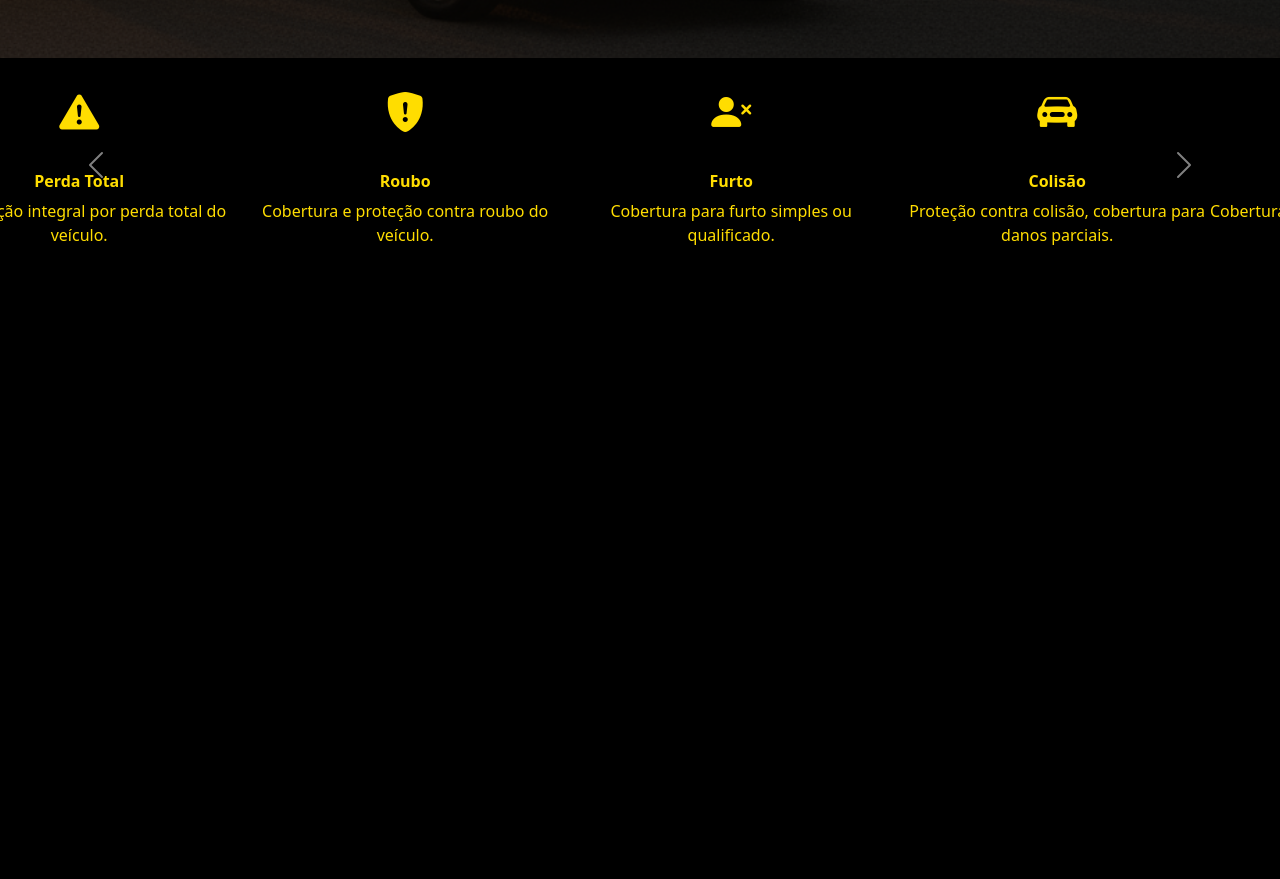
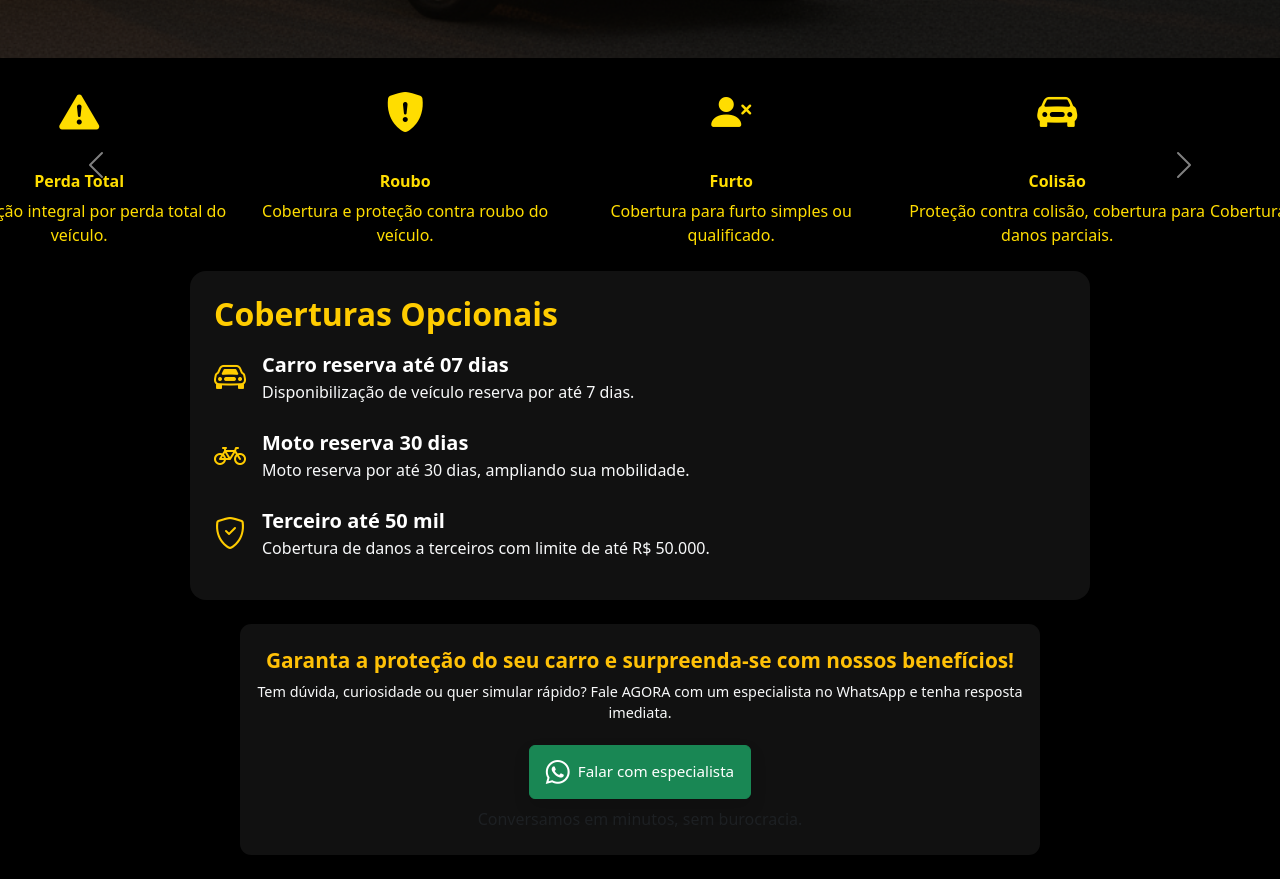
Before and after one commit to ewertonmth/paginaNordesteAssociados, a plain HTML site: page index.html in a window 1280 px wide. Shown: the part 809-1688 px from the top of the page. Before the commit the page ends 1080 px from the top, so only its background shows below. Drawn offline with nearby package versions, Linux system fonts and the light colour scheme.

Commit message:
Melhorias no layout e animações do site Nordeste Associados
- Ajuste na largura e centralização dos cards de coberturas opcionais e chamada para WhatsApp, garantindo responsividade e melhor visualização em desktop e mobile.
- Correção do alinhamento e hierarquia visual dos títulos e ícones nos cards, com texto branco para melhor contraste no fundo escuro.
- Remoção da classe de animação `fade-in` de elementos excessivos para evitar sumiço e quebra na estrutura do layout.
- Inclusão de animações CSS para fade-in suave, efeito digitando em título principal e pulse nos botões, via classes específicas.
- Atualização do código JavaScript para ativar as animações apenas nos elementos visíveis na área de visualização, com detecção via scroll.
- Ajuste nos estilos CSS para manter identidade visual da marca com cores amarelo, preto e branco, e responsividade.
- Testes e refinamentos para garantir que o design fique limpo, moderno e funcional em todas resoluções.

Esse commit traz uma experiência de navegação mais dinâmica, profissional e visualmente agradável para o usuário final.

```diff
--- a/assets/css/style.css
+++ b/assets/css/style.css
@@ -39,6 +39,32 @@ body {
   padding: 1.5rem;
   z-index: 3;
   position: relative;
+}
+
+.hero-title {
+  font-size: 2.2rem;
+  line-height: 1.15;
+  color: var(--bs-primary);
+}
+
+.hero-subtitle {
+  font-size: 1.1rem;
+  color: var(--bs-primary);
+}
+
+@media (max-width: 768px) {
+  .hero-title {
+    font-size: 1.35rem;
+  }
+
+  .hero-content {
+    text-align: left !important;
+    padding: 2rem 0.5rem;
+  }
+
+  .hero-subtitle {
+    font-size: 0.98rem;
+  }
 }
 
 .carousel-item .card {
@@ -85,3 +111,103 @@ body {
     font-size: 2rem;
   }
 }
+
+.opcional-card {
+  margin: 0 auto;
+  background: #111;
+  border-radius: 1rem;
+  max-width: 900px;
+  margin: 0 auto;
+  padding: 2rem 1.4rem;
+}
+
+@media (max-width: 576px) {
+  .opcional-card {
+    max-width: 98vw;
+    padding: 1rem 0.4rem;
+    border-radius: 0.7rem;
+  }
+}
+
+.opcional-title {
+  color: #ffcc00;
+}
+
+.opcional-icon {
+  color: #ffcc00;
+  font-size: 2rem;
+}
+
+.opcional-main-icon {
+  color: #ffcc00;
+  font-size: 5rem;
+}
+
+.whatsapp-cta-compact {
+  background: #111;
+  border-radius: 0.7rem;
+  max-width: 800px;
+  margin: 0 auto;
+  box-shadow: 0 1px 10px #0003;
+  padding: 1rem 0.8rem;
+  color: #fff;
+  text-align: center;
+}
+
+.whatsapp-cta-compact h2 {
+  font-size: 1.3rem;
+  font-weight: 700;
+  color: #ffcc00;
+  margin-bottom: 0.5rem;
+}
+
+.whatsapp-cta-compact p {
+  font-size: 0.9rem;
+  margin-bottom: 0.5rem;
+  color: #ddd;
+}
+
+.whatsapp-cta-compact .btn {
+  font-size: 0.95rem;
+  padding: 0.5rem 1.2rem;
+  margin-top: 0.8rem;
+}
+
+.pulse {
+  animation: pulse 1.3s infinite;
+}
+
+@keyframes pulse {
+  0% {
+    box-shadow: 0 0 0 0 #25d36644;
+  }
+
+  70% {
+    box-shadow: 0 0 0 6px rgba(37, 211, 102, 0);
+  }
+
+  100% {
+    box-shadow: 0 0 0 0 rgba(37, 211, 102, 0);
+  }
+}
+
+@media (max-width: 575.98px) {
+  .whatsapp-cta-compact {
+    max-width: 95vw;
+    padding: 0.6rem 0.5rem;
+    border-radius: 0.5rem;
+  }
+
+  .whatsapp-cta-compact h2 {
+    font-size: 1.1rem;
+  }
+
+  .whatsapp-cta-compact p {
+    font-size: 0.85rem;
+  }
+
+  .whatsapp-cta-compact .btn {
+    font-size: 0.85rem;
+    padding: 0.4rem 1rem;
+  }
+}
--- a/index.html
+++ b/index.html
@@ -67,11 +67,11 @@
     <header>
       <div class="hero-banner">
         <div class="hero-overlay">
-          <div class="hero-content">
-            <h1 class="display-4 fw-bold">
+          <div class="hero-content text-end text-md-end text-sm-start px-3 py-5">
+            <h1 class="hero-title fw-bold mb-3">
               Viva o melhor com o seguro Nordeste Associados
             </h1>
-            <p class="lead mb-4">Seu patrimônio em boas mãos</p>
+            <p class="hero-subtitle mb-4">Seu patrimônio em boas mãos</p>
             <a href="#" class="btn btn-outline-light btn-lg">Confira</a>
           </div>
         </div>
@@ -266,10 +266,54 @@
       </button>
     </div>
 
-    <div class="assistencia"></div>
-    <div class="merchan"></div>
-    <div class="contato"></div>
-  </body>
+<div class="opcional-card p-4 rounded-4">
+  <h2 class="fw-bold mb-3 opcional-title">Coberturas Opcionais</h2>
+  <ul class="list-unstyled fs-5 mb-3">
+    <li class="d-flex align-items-center mb-4">
+      <i class="bi bi-car-front opcional-icon me-3"></i>
+      <div>
+        <div class="fw-bold text-white">Carro reserva até 07 dias</div>
+        <div class="fs-6 text-light">Disponibilização de veículo reserva por até 7 dias.</div>
+      </div>
+    </li>
+    <li class="d-flex align-items-center mb-4">
+      <i class="bi bi-bicycle opcional-icon me-3"></i>
+      <div>
+        <div class="fw-bold text-white">Moto reserva 30 dias</div>
+        <div class="fs-6 text-light">Moto reserva por até 30 dias, ampliando sua mobilidade.</div>
+      </div>
+    </li>
+    <li class="d-flex align-items-center">
+      <i class="bi bi-shield-check opcional-icon me-3"></i>
+      <div>
+        <div class="fw-bold text-white">Terceiro até 50 mil</div>
+        <div class="fs-6 text-light">Cobertura de danos a terceiros com limite de até R$ 50.000.</div>
+      </div>
+    </li>
+  </ul>
+</div>
+
+
+<section class="whatsapp-cta-compact text-center my-4 py-4">
+  <h2 class="fw-bold text-warning mb-2">
+    Garanta a proteção do seu carro e surpreenda-se com nossos benefícios!
+  </h2>
+  <p class="mb-2 text-light">
+    Tem dúvida, curiosidade ou quer simular rápido? Fale AGORA com um especialista no WhatsApp e tenha resposta
+    imediata.
+  </p>
+  <a href="https://wa.me/SEUNUMERO" target="_blank"
+    class="btn btn-success btn-md px-3 py-2 shadow d-inline-flex align-items-center gap-2 pulse">
+    <i class="bi bi-whatsapp fs-4"></i>
+    Falar com especialista
+  </a>
+  <div class="mt-2 text-muted fs-6">Conversamos em minutos, sem burocracia.</div>
+</section>
+
+
+
+</body>
+
   <script
     src="https://cdn.jsdelivr.net/npm/bootstrap@5.3.8/dist/js/bootstrap.bundle.min.js"
     integrity="sha384-FKyoEForCGlyvwx9Hj09JcYn3nv7wiPVlz7YYwJrWVcXK/BmnVDxM+D2scQbITxI"
```
